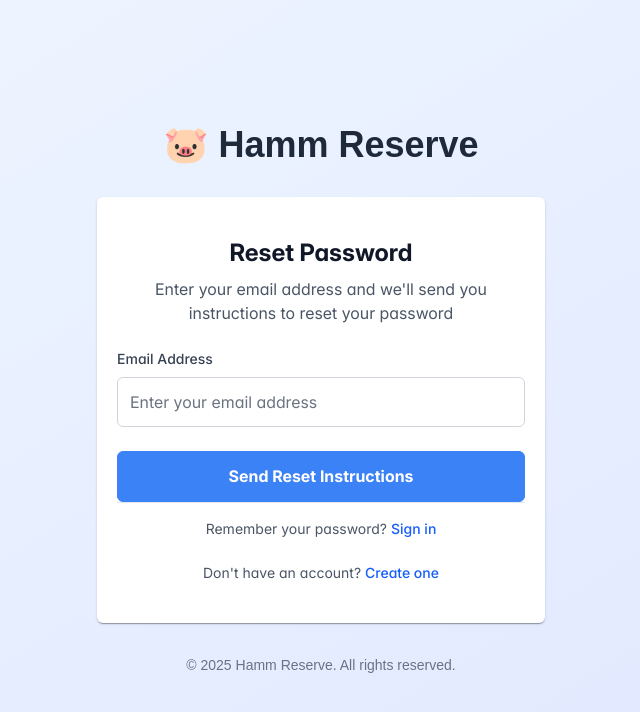
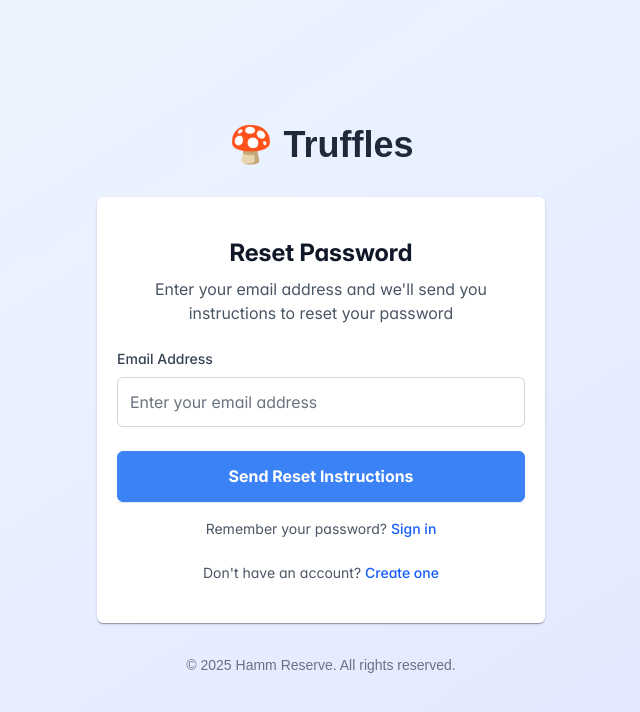
Before and after one commit to bruno-frascino/piggy-fe, a Next.js app: page /auth/forgot-password in a window 1280 px wide. Shown: the top 712 px of the page, without its empty margins (319-959 px from the left). Built offline with nearby package versions, Linux system fonts and the light colour scheme; no server answers.

Commit message:
app name change

```diff
--- a/src/app/layout.tsx
+++ b/src/app/layout.tsx
@@ -23,7 +23,7 @@ const geistMono = Geist_Mono({
 });
 
 export const metadata: Metadata = {
-  title: 'Hamm Reserve - Personal Finance Manager',
+  title: 'Truffles - Portfolio Tracker',
   description: 'Personal finance management application',
   manifest: '/manifest.json',
 };
--- a/src/components/CoreHeader.tsx
+++ b/src/components/CoreHeader.tsx
@@ -6,7 +6,7 @@ interface CoreHeaderProps {
 }
 
 export default function CoreHeader({
-  title = '🐷 Hamm Reserve',
+  title = '🍄 Truffles',
   subtitle,
   description,
 }: CoreHeaderProps) {
```
Also changed, not shown: public/manifest.json.
